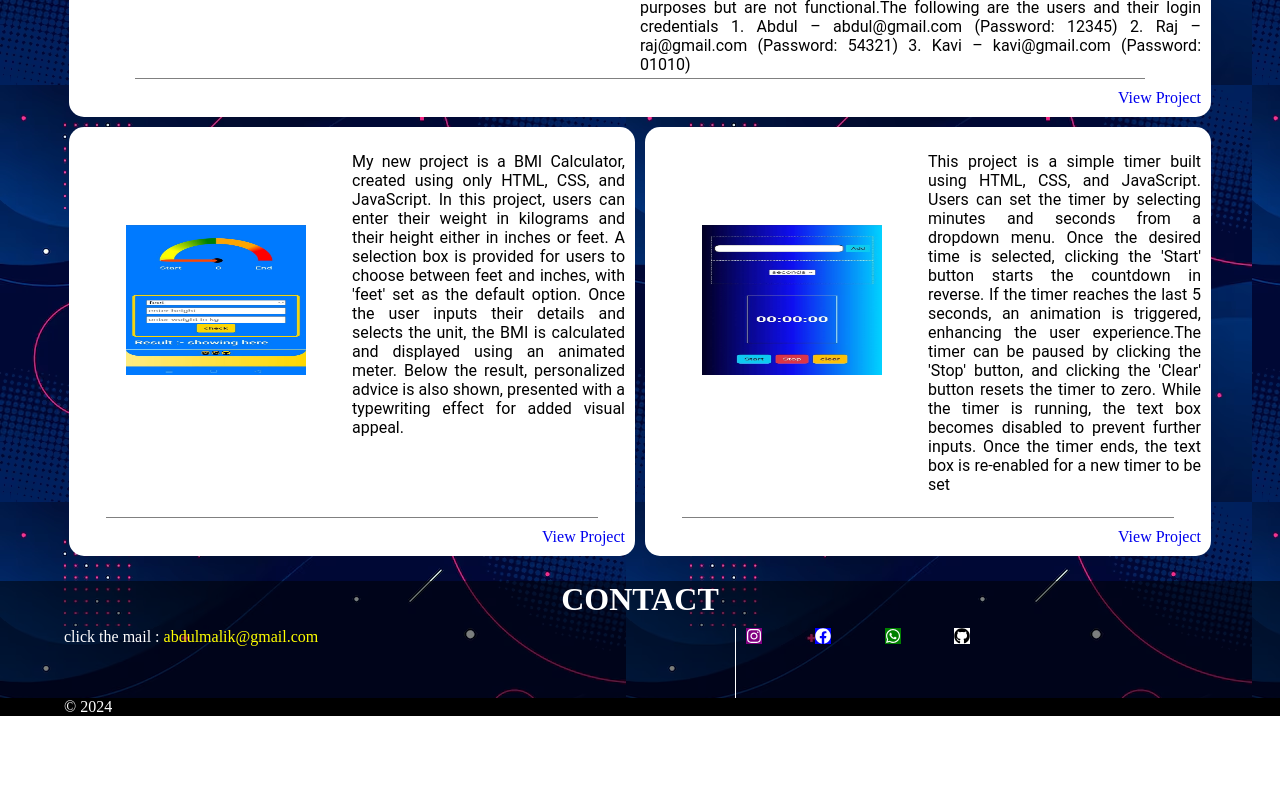
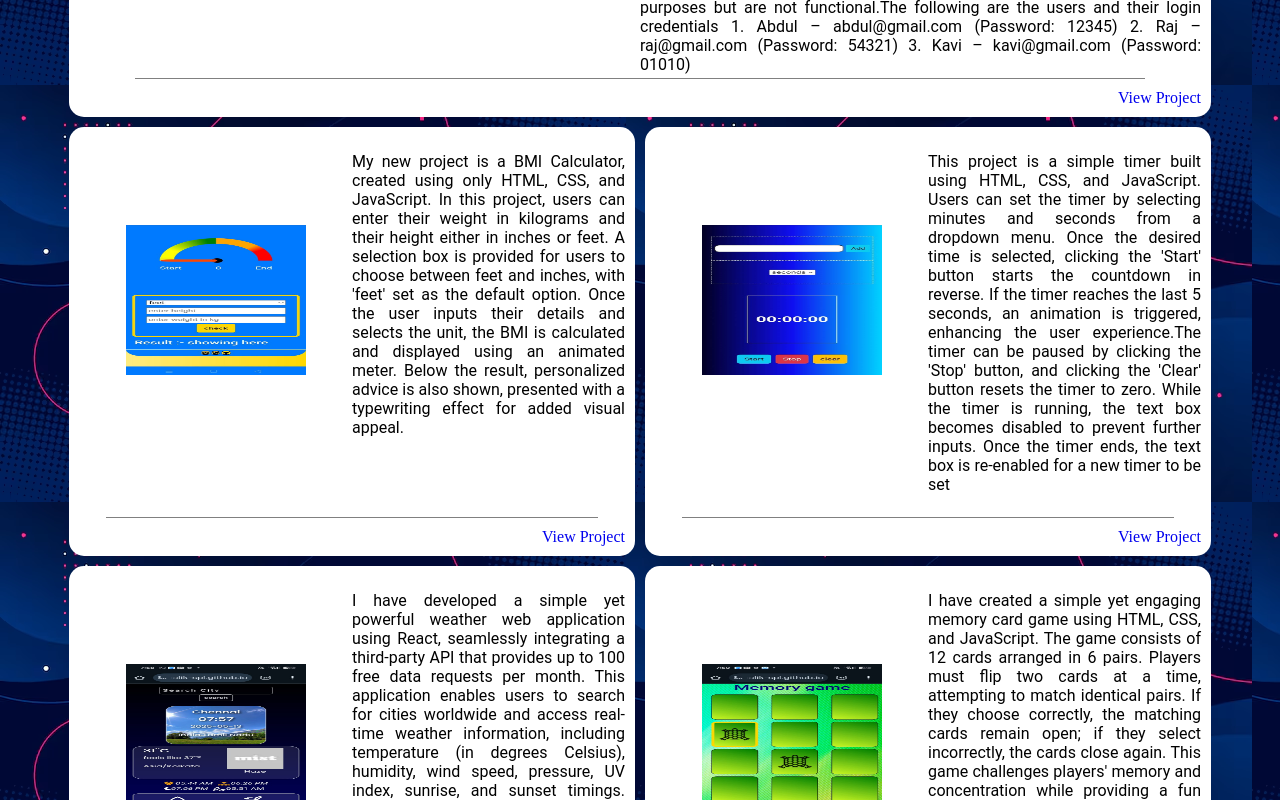
Before and after one commit to Abdul-Malik-spl/portfolio, a React (Create React App) app: page / in a window 1280 px wide. Shown: the part 2000-2800 px from the top of the page. Before the commit the page ends 2716 px from the top, so only its background shows below. Built offline with nearby package versions, Linux system fonts and the light colour scheme.

Commit message:
Updated portfolio: Added weather app and memory card game projects

```diff
--- a/src/PortfolioDetails/ProjectCards/Projects.js
+++ b/src/PortfolioDetails/ProjectCards/Projects.js
@@ -7,7 +7,8 @@ import clock from './images/clock-pic.jpeg'
 import fb from "./images/fb-pic.png"
 import bmi from './images/bmi.jpg.jpeg'
 import timer from './images/timer.jpg.jpeg'
-
+import weather from './images/weather.jpg'
+import  memory from "./images/memory.jpg"
 
 let Projects=()=>{
    let state=[{name:"Digital Clock",
@@ -37,10 +38,20 @@ let Projects=()=>{
     link:"https://abdul-malik-spl.github.io/bmi/train.html",
     pic:bmi,
 },{
-    name:"",
+    name:"Timer",
     paragraph:"This project is a simple timer built using HTML, CSS, and JavaScript. Users can set the timer by selecting minutes and seconds from a dropdown menu. Once the desired time is selected, clicking the 'Start' button starts the countdown in reverse. If the timer reaches the last 5 seconds, an animation is triggered, enhancing the user experience.The timer can be paused by clicking the 'Stop' button, and clicking the 'Clear' button resets the timer to zero. While the timer is running, the text box becomes disabled to prevent further inputs. Once the timer ends, the text box is re-enabled for a new timer to be set",
     link:"https://abdul-malik-spl.github.io/stopwatch",
     pic:timer
+},{
+name:"weather app",
+paragraph:"I have developed a simple yet powerful weather web application using React, seamlessly integrating a third-party API that provides up to 100 free data requests per month. This application enables users to search for cities worldwide and access real-time weather information, including temperature (in degrees Celsius), humidity, wind speed, pressure, UV index, sunrise, and sunset timings. The app also visually represents whether it is currently day or night in the selected city, along with wind direction indicators and simplified weather icons for an intuitive experience. With a user-friendly search option, anyone can explore global weather conditions effortlessly and stay informed about the climate in any location.",
+link:"https://abdul-malik-spl.github.io/weather/",
+pic:weather
+},{
+    name:"memory",
+    paragraph:"I have created a simple yet engaging memory card game using HTML, CSS, and JavaScript. The game consists of 12 cards arranged in 6 pairs. Players must flip two cards at a time, attempting to match identical pairs. If they choose correctly, the matching cards remain open; if they select incorrectly, the cards close again. This game challenges players' memory and concentration while providing a fun and interactive experience through a clean and minimalistic design.",
+    link:"https://abdul-malik-spl.github.io/memory-game/",
+    pic:memory
 }
 ]
     return(
```
Also changed, not shown: src/PortfolioDetails/ProjectCards/images/memory.jpg (added), src/PortfolioDetails/ProjectCards/images/weather.jpg (added).
